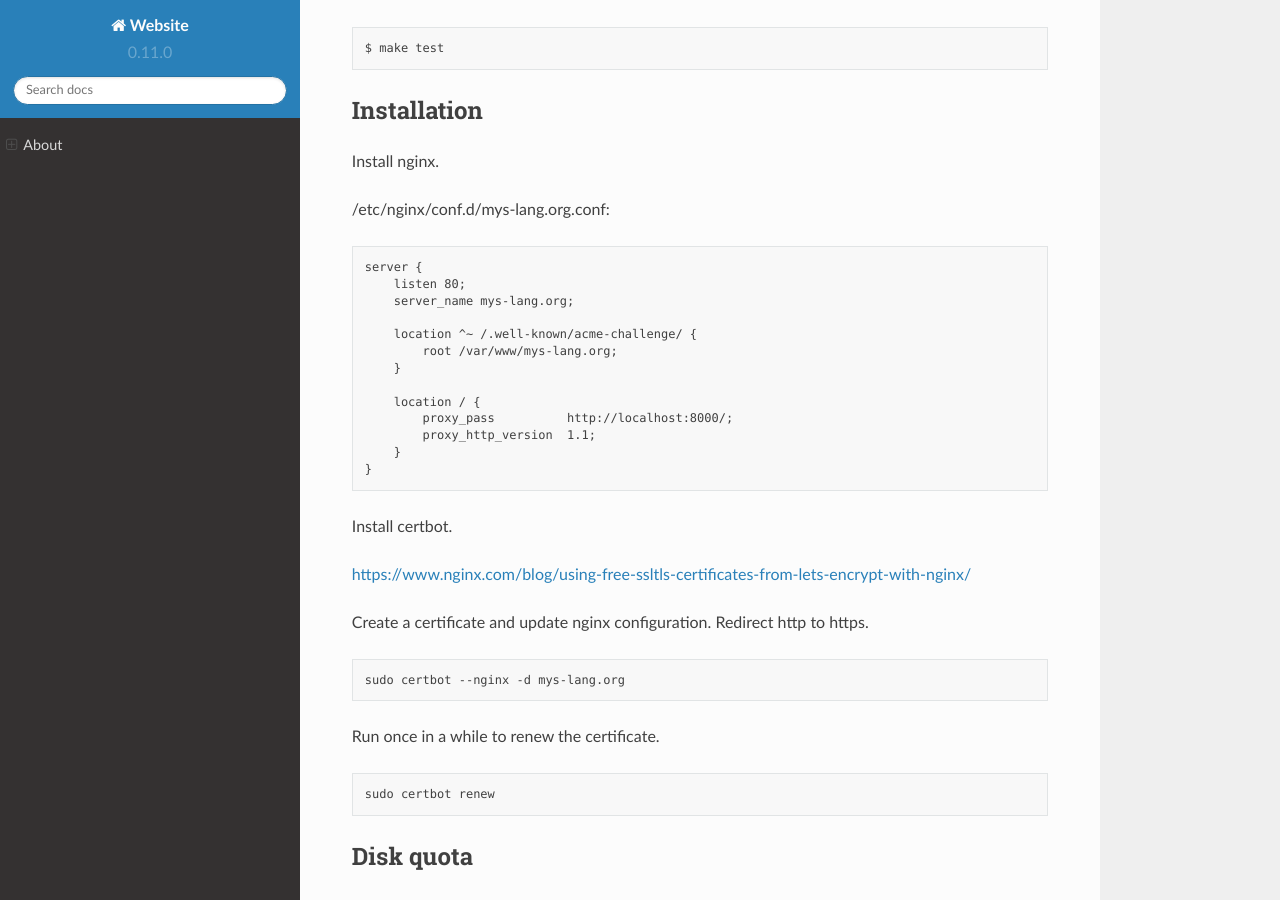
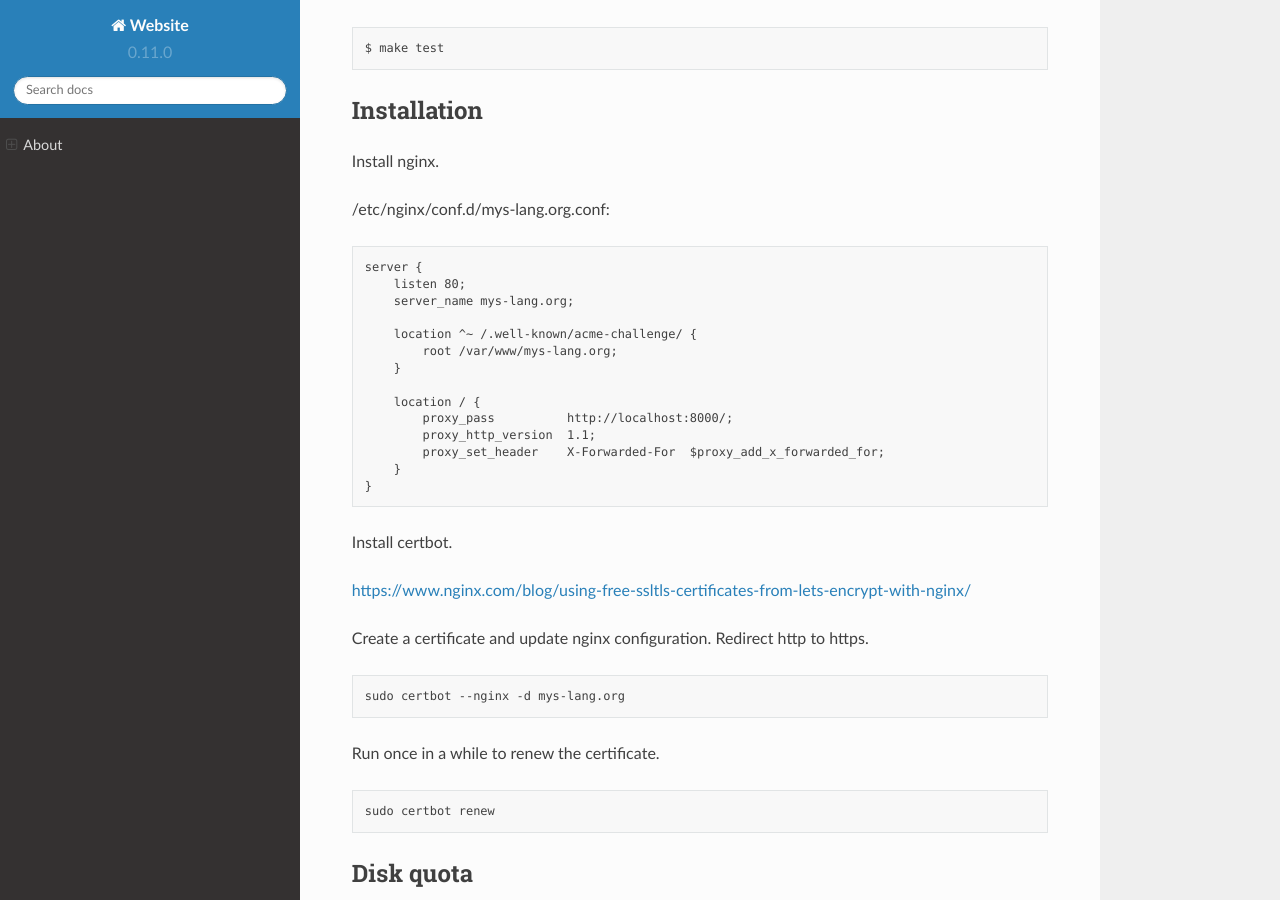
Before and after one commit to mys-lang/package-website, a Sphinx documentation site: the page built from doc/index.rst, in a window 1280 px wide and 900 px high, scrolled down 312 px. Built offline with Sphinx 7.4.7 and the Read the Docs theme 2.0.0, drawn with Linux system fonts in a browser that asks for light colours.

Commit message:
Number of ip addresses in statistics.

```diff
--- a/doc/index.rst
+++ b/doc/index.rst
@@ -34,6 +34,7 @@ Install nginx.
         location / {
             proxy_pass          http://localhost:8000/;
             proxy_http_version  1.1;
+            proxy_set_header    X-Forwarded-For  $proxy_add_x_forwarded_for;
         }
     }
 
```
